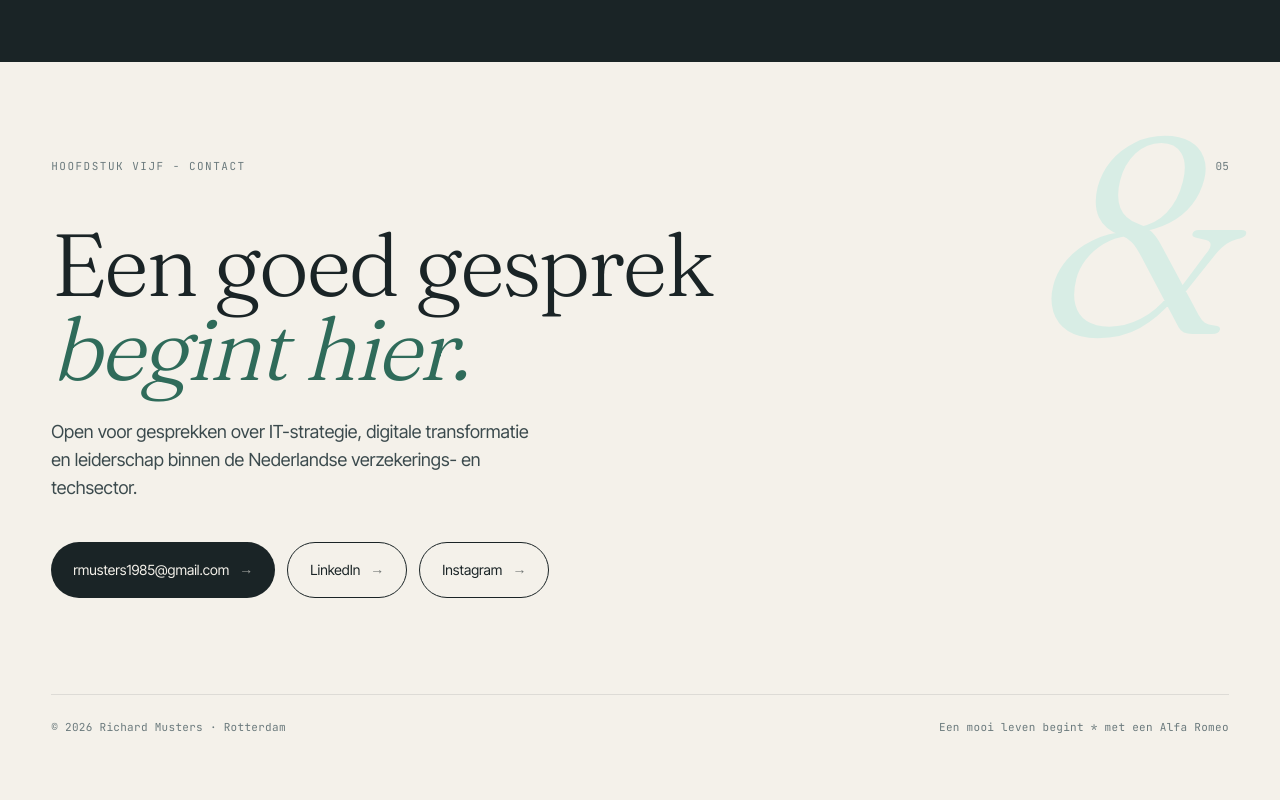
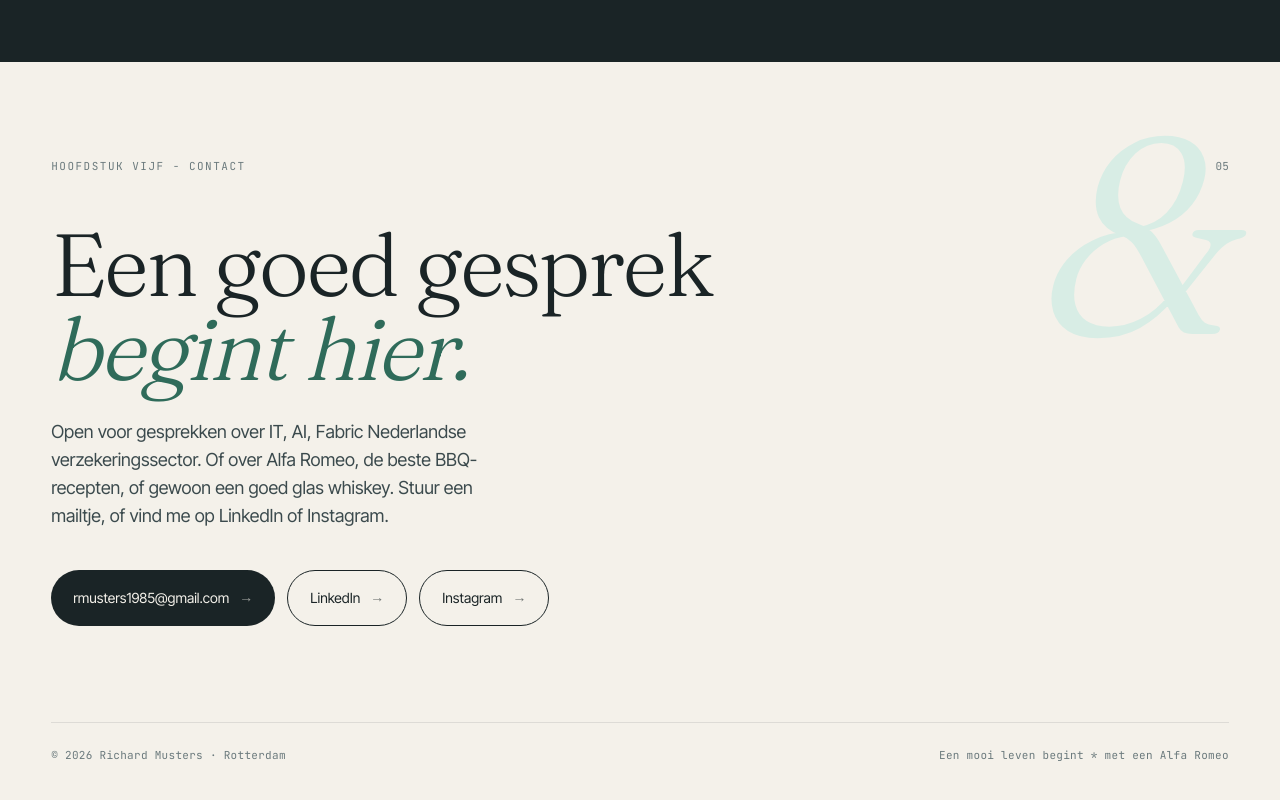
Before and after one commit to RichardMusters/personal-website, a Next.js app: page / in a window 1280 px wide. Shown: the part 1794-2594 px from the top of the page. Built offline with nearby package versions, Linux system fonts and the light colour scheme.

Commit message:
Add website components

```diff
--- a/app/components/editorial/Sections.tsx
+++ b/app/components/editorial/Sections.tsx
@@ -293,8 +293,8 @@ export function EdContact() {
       </h2>
 
       <p className={styles.contactIntro}>
-        Open voor gesprekken over IT-strategie, digitale transformatie en
-        leiderschap binnen de Nederlandse verzekerings- en techsector.
+        Open voor gesprekken over IT, AI, Fabric Nederlandse verzekeringssector.
+        Of over Alfa Romeo, de beste BBQ-recepten, of gewoon een goed glas whiskey. Stuur een mailtje, of vind me op LinkedIn of Instagram.
       </p>
 
       <div className={styles.contactActions}>
```
